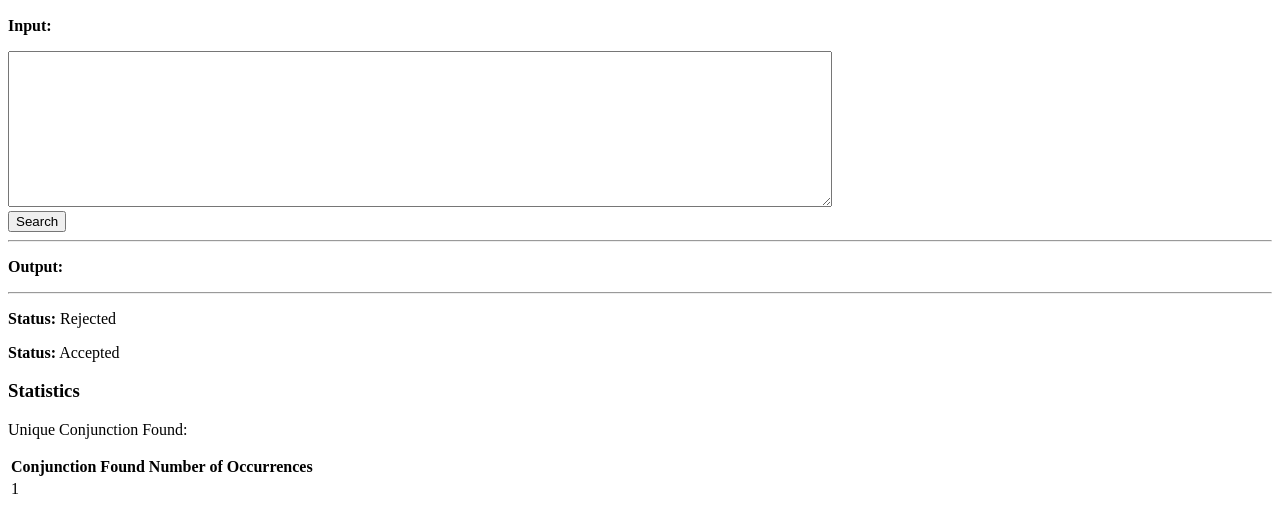
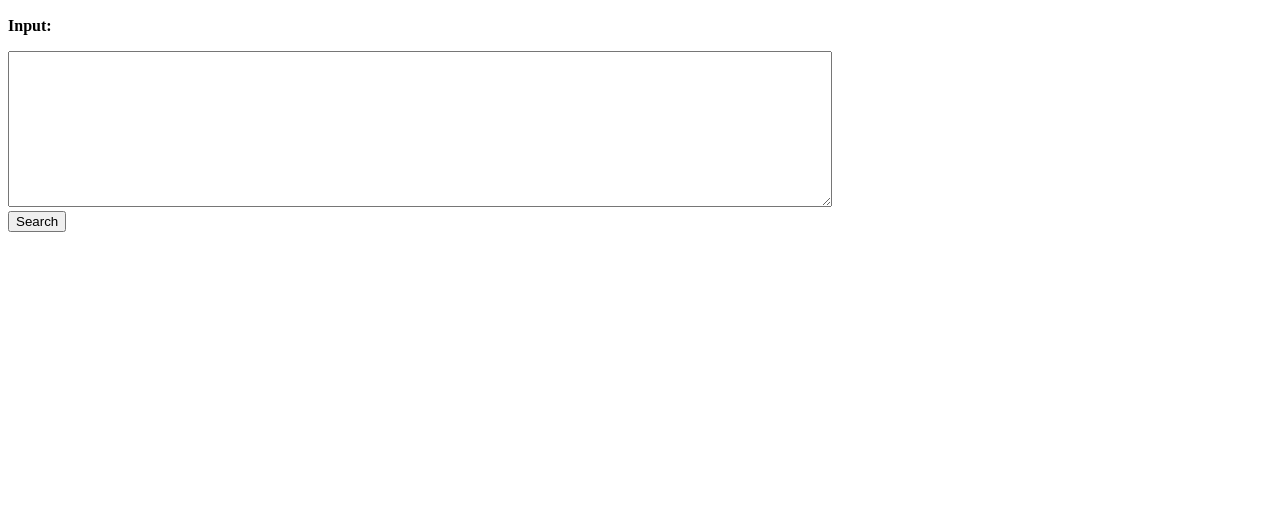
Before and after one commit to baiyuankok/Conference-Finder-DFA, a Django app: page / in a window 1280 px wide. Shown: the part 350-877 px from the top of the page. After the commit the page ends 582 px from the top, so only its background shows below. Run offline with Django 4.2, Linux system fonts and the light colour scheme.

Commit message:
Modified index page

```diff
--- a/templates/index.html
+++ b/templates/index.html
@@ -19,43 +19,7 @@
             <br>
             <button type="submit" class="btn btn-md btn-primary">Search</button>
         </form>
-
-        <hr>
-        <p id="output"><b>Output: </b></p>
-        <hr>
-        <p><b>Status:</b> Rejected</p>
-
-        <p><b>Status:</b> Accepted</p>
-        <h3>Statistics</h3>
-        <p>Unique Conjunction Found: <span data-bind="text: uniqueNum"></span></p>
-        <table id="customers">
-            <thead>
-                <tr>
-                    <th>Conjunction Found</th>
-                    <th>Number of Occurrences</th>
-                    <!-- <th>Type of Conjunction</th> -->
-                </tr>
-            </thead>
-            <tbody data-bind="foreach: Object.keys(stats())">
-                <tr>
-                    <td id="Conference Found">1</td>
-                    <!-- <td data-bind="text: $parent.stats()[$data]['num']"></td> -->
-                    <td id="occurenceNum"></td>
-                    <!-- <td data-bind="text: $parent.stats()[$data]['type']"></td> -->
-                </tr>
-            </tbody>
-        </table>
-        <!-- <script type='text/javascript' src='knockout-3.5.1.js'></script> -->
-        <!-- <script src="static/index.js"></script> -->
         <br>
     </div>
-
-    <script>
-        result = "{{result}}"
-        if (result != "") {
-            var occurence_num = document.getElementById("occurenceNum");
-            occurence_num = result
-        }
-    </script>
 </body>
 </html>
```
